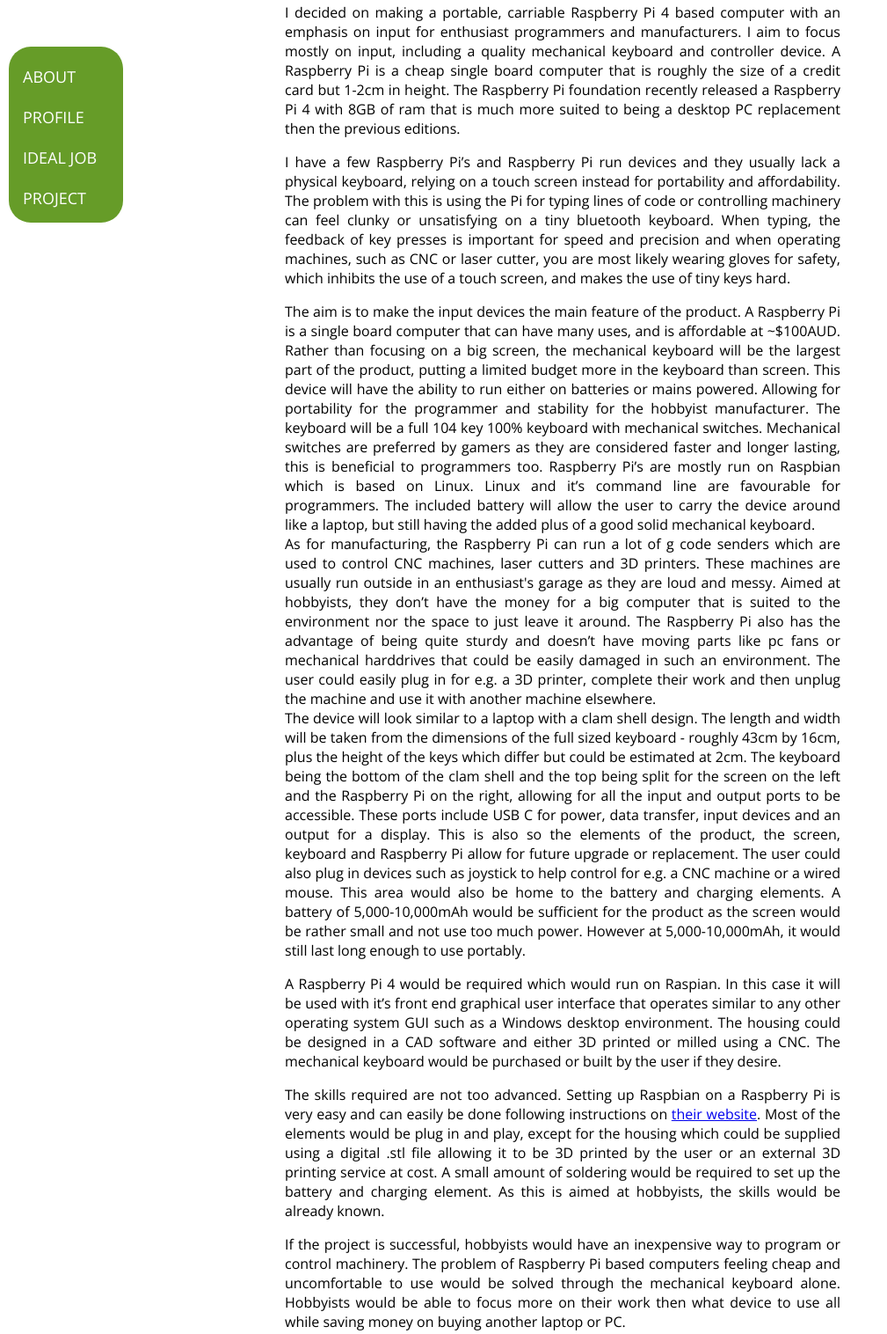
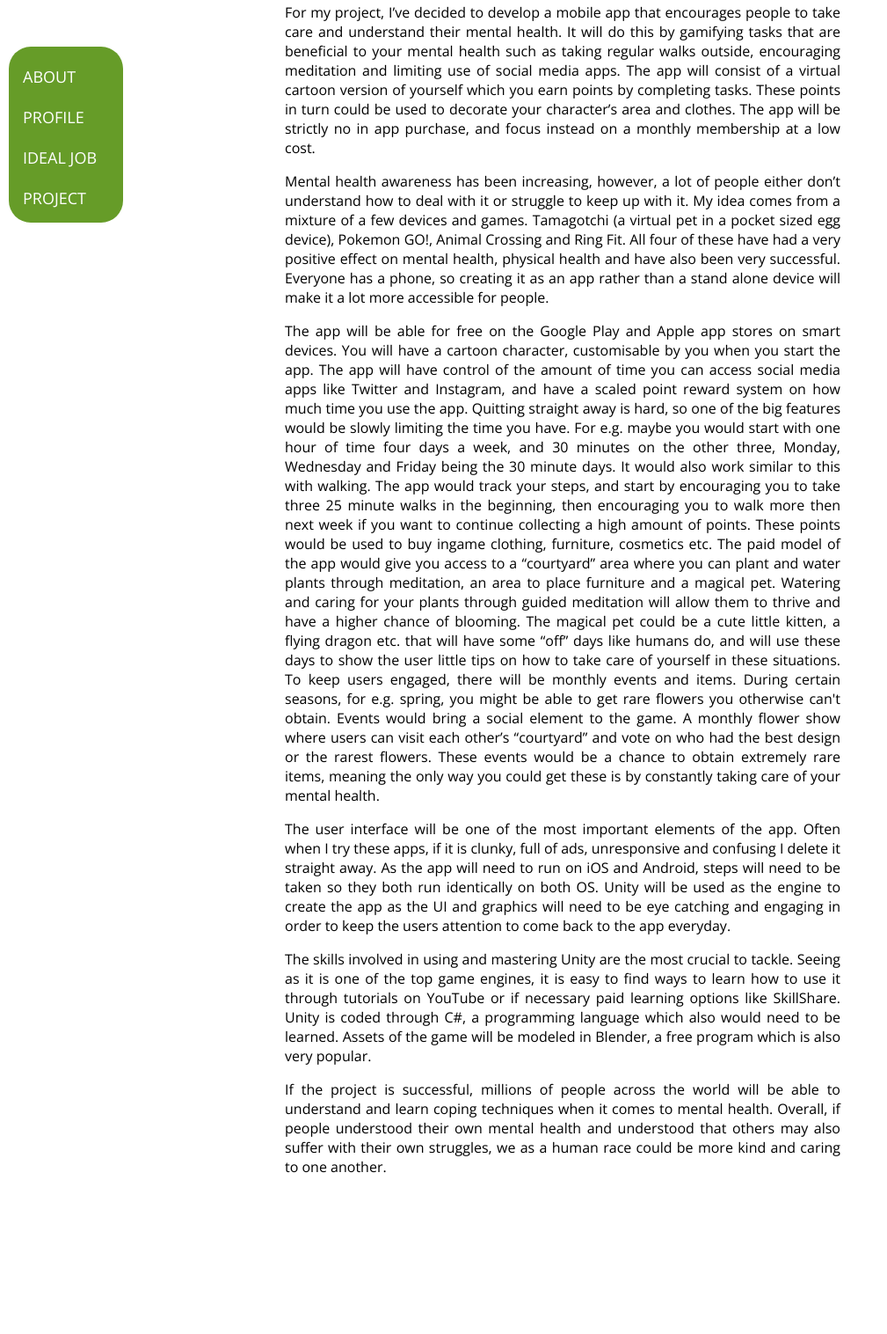
Before and after one commit to nataliecursio/nataliecursio.github.io, a plain HTML site: page project.html in a window 1280 px wide. Shown: the part 107-1623 px from the top of the page at 88% size, without its empty margins (0-1009 px from the left). After the commit the page ends 1478 px from the top, so only its background shows below. Drawn offline with nearby package versions, Linux system fonts and the light colour scheme.

Commit message:
changed project

```diff
--- a/project.html
+++ b/project.html
@@ -19,114 +19,55 @@
     <div class="center">
         <h1>Project</h1>
 
-        <p> I decided on making a portable, carriable Raspberry Pi 4 based computer with an emphasis on input for
-            enthusiast
-            programmers and manufacturers. I aim to focus mostly on input, including a quality mechanical keyboard and
-            controller device. A
-            Raspberry Pi is a cheap single board computer that is roughly the size of a credit card but 1-2cm in height.
-            The
-            Raspberry Pi foundation recently released a Raspberry Pi 4 with 8GB of ram that is much more suited to being
-            a
-            desktop PC
-            replacement
-            then the previous editions. </p>
+        <p>For my project, I’ve decided to develop a mobile app that encourages people to take care and understand their
+        mental health. It will do this by gamifying tasks that are beneficial to your mental health such as taking
+        regular walks outside, encouraging meditation and limiting use of social media apps. The app will consist of a
+        virtual cartoon version of yourself which you earn points by completing tasks. These points in turn could be
+        used to decorate your character’s area and clothes. The app will be strictly no in app purchase, and focus
+        instead on a monthly membership at a low cost.</p>
 
-        <p> I have a few Raspberry Pi’s and Raspberry Pi run devices and they usually lack a physical keyboard, relying
-            on a
-            touch screen instead for portability and affordability. The problem with this is using the Pi for typing
-            lines of
-            code or
-            controlling machinery can feel clunky or unsatisfying on a tiny bluetooth keyboard. When typing, the
-            feedback of
-            key presses is important for speed and precision and when operating machines, such as CNC or laser cutter,
-            you are
-            most likely
-            wearing gloves for safety, which inhibits the use of a touch screen, and makes the use of tiny keys hard.
-        </p>
+        <p>Mental health awareness has been increasing, however, a lot of people either don’t understand how to deal with
+        it or struggle to keep up with it. My idea comes from a mixture of a few devices and games. Tamagotchi (a
+        virtual pet in a pocket sized egg device), Pokemon GO!, Animal Crossing and Ring Fit. All four of these have had
+        a very positive effect on mental health, physical health and have also been very successful. Everyone has a
+        phone, so creating it as an app rather than a stand alone device will make it a lot more accessible for people.</p>
 
-        <p> The aim is to make the input devices the main feature of the product. A Raspberry Pi is a single board
-            computer
-            that can have many uses, and is affordable at ~$100AUD. Rather than focusing on a big screen, the mechanical
-            keyboard will be the
-            largest part of the product, putting a limited budget more in the keyboard than screen. This device will
-            have the
-            ability to run either on batteries or mains powered. Allowing for portability for the programmer and
-            stability for
-            the hobbyist
-            manufacturer. The keyboard will be a full 104 key 100% keyboard with mechanical switches. Mechanical
-            switches are
-            preferred by gamers as they are considered faster and longer lasting, this is beneficial to programmers too.
-            Raspberry Pi’s are
-            mostly run on Raspbian which is based on Linux. Linux and it’s command line are favourable for programmers.
-            The
-            included battery will allow the user to carry the device around like a laptop, but still having the added
-            plus of
-            a good solid
-            mechanical keyboard.
-            <br>
-            As for manufacturing, the Raspberry Pi can run a lot of g code senders which are used to control CNC
-            machines,
-            laser cutters and 3D printers. These machines are usually run outside in an enthusiast's garage as they are
-            loud
-            and messy. Aimed at
-            hobbyists, they don’t have the money for a big computer that is suited to the environment nor the space to
-            just
-            leave it around. The Raspberry Pi also has the advantage of being quite sturdy and doesn’t have moving parts
-            like
-            pc fans or
-            mechanical harddrives that could be easily damaged in such an environment. The user could easily plug in for
-            e.g.
-            a 3D printer, complete their work and then unplug the machine and use it with another machine elsewhere.
-            <br>
-            The device will look similar to a laptop with a clam shell design. The length and width will be taken from
-            the
-            dimensions of the full sized keyboard - roughly 43cm by 16cm, plus the height of the keys which differ but
-            could
-            be estimated at 2cm.
-            The keyboard being the bottom of the clam shell and the top being split for the screen on the left and the
-            Raspberry Pi on the right, allowing for all the input and output ports to be accessible. These ports include
-            USB C
-            for power, data
-            transfer, input devices and an output for a display. This is also so the elements of the product, the
-            screen,
-            keyboard and Raspberry Pi allow for future upgrade or replacement. The user could also plug in devices such
-            as
-            joystick to help
-            control
-            for e.g. a CNC machine or a wired mouse. This area would also be home to the battery and charging elements.
-            A
-            battery of 5,000-10,000mAh would be sufficient for the product as the screen would be rather small and not
-            use too
-            much power. However
-            at 5,000-10,000mAh, it would still last long enough to use portably. </p>
+        <p>The app will be able for free on the Google Play and Apple app stores on smart devices. You will have a cartoon
+        character, customisable by you when you start the app. The app will have control of the amount of time you can
+        access social media apps like Twitter and Instagram, and have a scaled point reward system on how much time you
+        use the app. Quitting straight away is hard, so one of the big features would be slowly limiting the time you
+        have. For e.g. maybe you would start with one hour of time four days a week, and 30 minutes on the other three,
+        Monday, Wednesday and Friday being the 30 minute days. It would also work similar to this with walking. The app
+        would track your steps, and start by encouraging you to take three 25 minute walks in the beginning, then
+        encouraging you to walk more then next week if you want to continue collecting a high amount of points. These
+        points would be used to buy ingame clothing, furniture, cosmetics etc.
+        The paid model of the app would give you access to a “courtyard” area where you can plant and water plants
+        through meditation, an area to place furniture and a magical pet. Watering and caring for your plants through
+        guided meditation will allow them to thrive and have a higher chance of blooming.
+        The magical pet could be a cute little kitten, a flying dragon etc. that will have some “off” days like humans
+        do, and will use these days to show the user little tips on how to take care of yourself in these situations.
+        To keep users engaged, there will be monthly events and items. During certain seasons, for e.g. spring, you
+        might be able to get rare flowers you otherwise can't obtain. Events would bring a social element to the game. A
+        monthly flower show where users can visit each other’s “courtyard” and vote on who had the best design or the
+        rarest flowers. These events would be a chance to obtain extremely rare items, meaning the only way you could
+        get these is by constantly taking care of your mental health.</p>
 
-        <p> A Raspberry Pi 4 would be required which would run on Raspian. In this case it will be used with it’s front
-            end
-            graphical user interface that operates similar to any other operating system GUI such as a Windows desktop
-            environment. The
-            housing
-            could be designed in a CAD software and either 3D printed or milled using a CNC. The mechanical keyboard
-            would be
-            purchased or built by the user if they desire.</p>
+        <p>The user interface will be one of the most important elements of the app. Often when I try these apps, if it is
+        clunky, full of ads, unresponsive and confusing I delete it straight away. As the app will need to run on iOS
+        and Android, steps will need to be taken so they both run identically on both OS. Unity will be used as the
+        engine to create the app as the UI and graphics will need to be eye catching and engaging in order to keep the
+        users attention to come back to the app everyday.</p>
 
-        <p>The skills required are not too advanced. Setting up Raspbian on a Raspberry Pi is very easy and can easily
-            be
-            done following instructions on <a href="https://www.raspberrypi.org/help/noobs-setup/2/"> their website</a>.
-            Most
-            of the elements
-            would be plug in
-            and play, except for the housing which could be supplied using a digital .stl file allowing it to be 3D
-            printed by
-            the user or an external 3D printing service at cost. A small amount of soldering would be required to set up
-            the
-            battery and
-            charging element. As this is aimed at hobbyists, the skills would be already known.</p>
+        <p>The skills involved in using and mastering Unity are the most crucial to tackle. Seeing as it is one of the top
+        game engines, it is easy to find ways to learn how to use it through tutorials on YouTube or if necessary paid
+        learning options like SkillShare. Unity is coded through C#, a programming language which also would need to be
+        learned. Assets of the game will be modeled in Blender, a free program which is also very popular.</p>
 
-        <p>If the project is successful, hobbyists would have an inexpensive way to program or control machinery. The
-            problem of Raspberry Pi based computers feeling cheap and uncomfortable to use would be solved through the
-            mechanical keyboard alone.
-            Hobbyists would be able to focus more on their work then what device to use all while saving money on buying
-            another laptop or PC.</p>
+        <p>If the project is successful, millions of people across the world will be able to understand and learn coping
+        techniques when it comes to mental health. Overall, if people understood their own mental health and understood
+        that others may also suffer with their own struggles, we as a human race could be more kind and caring to one
+        another.</p>
+
 
 </body>
 </div>
```
